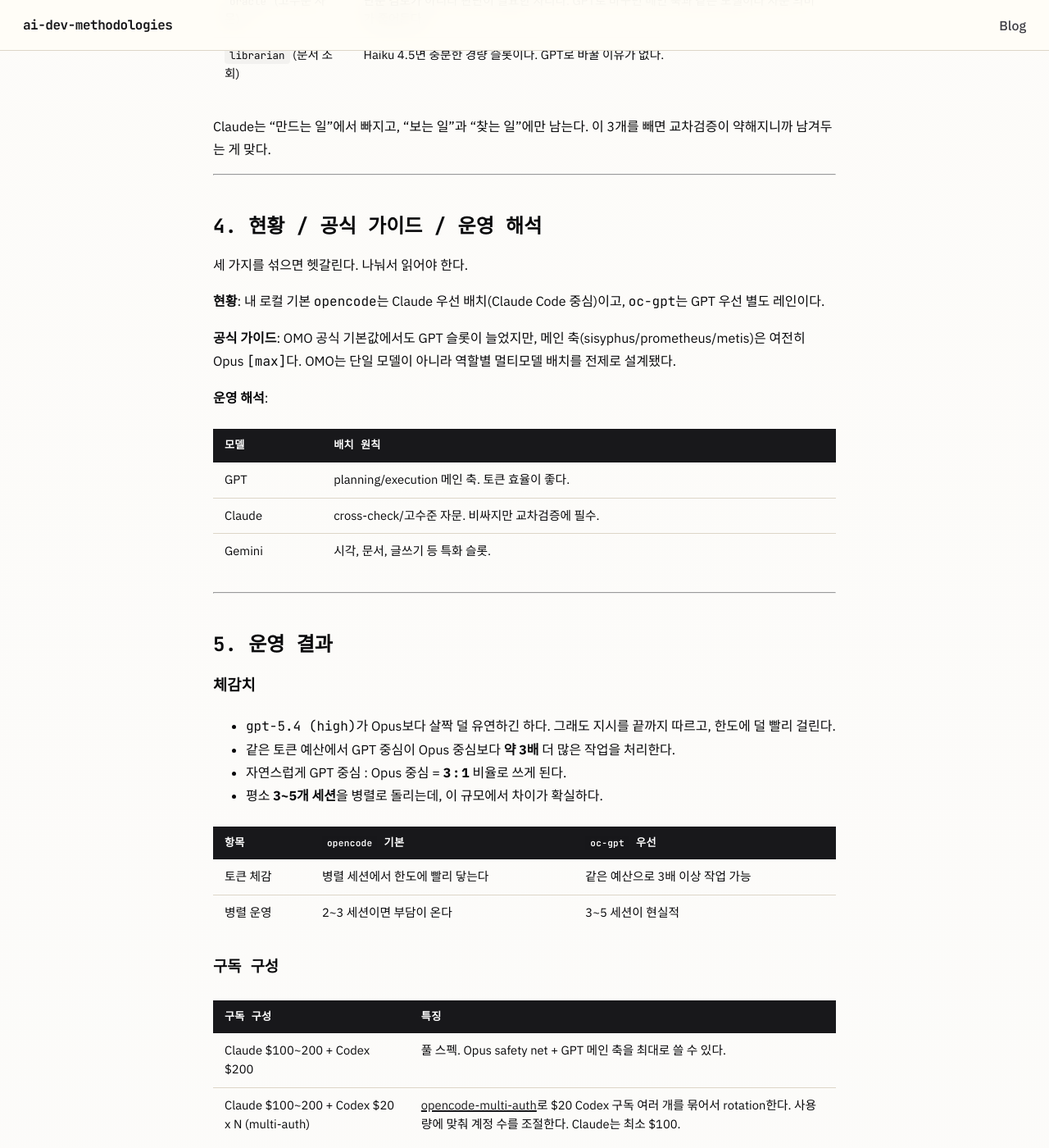
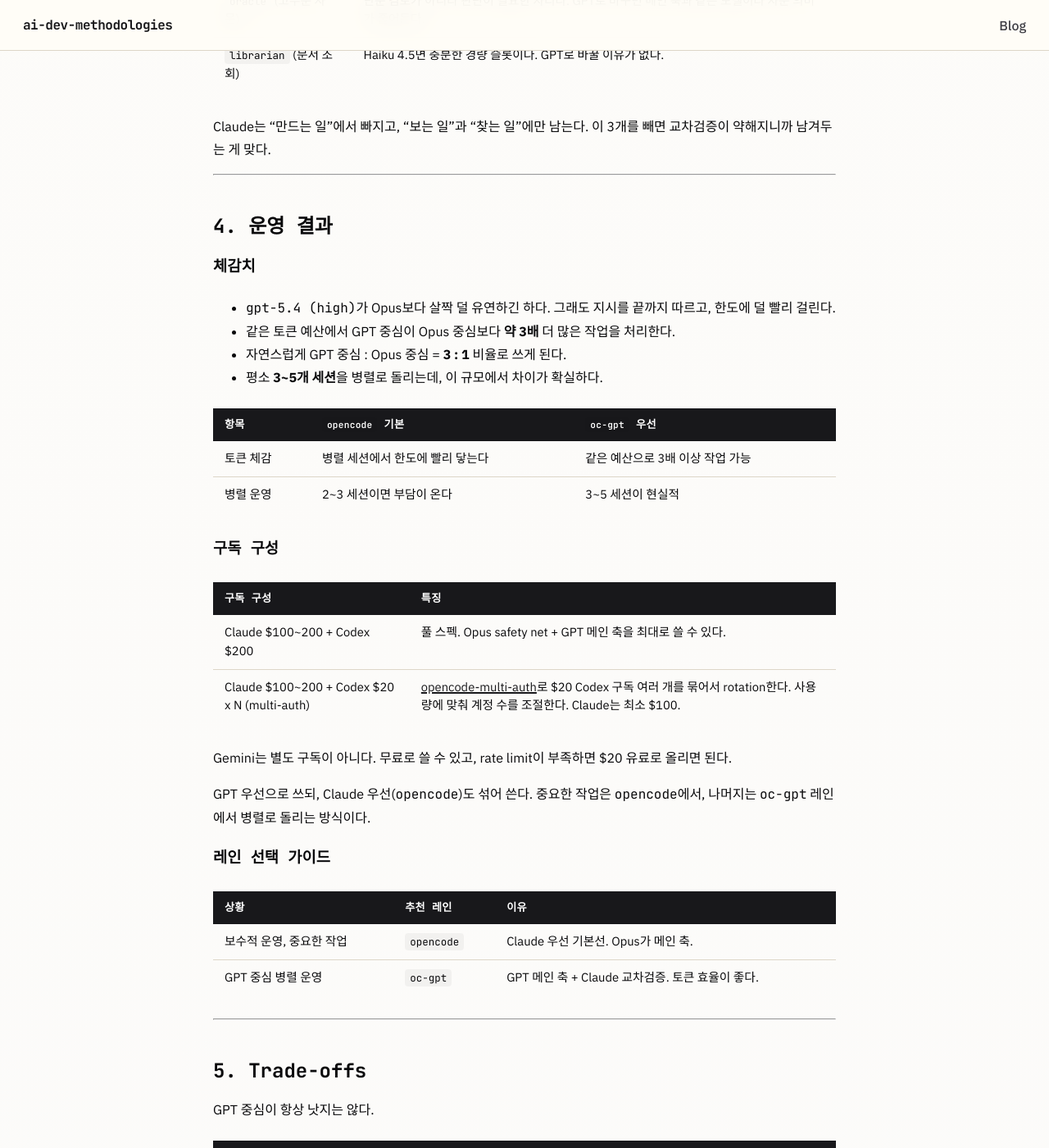
Before and after one commit to ai-dev-methodologies/ai-dev-methodologies.github.io, a Jekyll site: the page built from _posts/2026-04-21-omo-gpt-first-harness.md, in a window 1280 px wide and 1400 px high, scrolled down 4612 px. Shown: the whole window at 82% size. Built offline with Jekyll 4.4.1, drawn with Linux system fonts in a browser that asks for light colours; some of the changed text lies outside the part shown.

Commit message:
fix: remove redundant section 4, renumber 5-7, fix encoding

```diff
--- a/_posts/2026-04-21-omo-gpt-first-harness.md
+++ b/_posts/2026-04-21-omo-gpt-first-harness.md
@@ -129,25 +129,7 @@
 
 ---
 
-## 4. 현황 / 공식 가이드 / 운영 해석
-
-세 가지를 섞으면 헷갈린다. 나눠서 읽어야 한다.
-
-**현황**: 내 로컬 기본 `opencode`는 Claude 우선 배치(Claude Code 중심)이고, `oc-gpt`는 GPT 우선 별도 레인이다.
-
-**공식 가이드**: OMO 공식 기본값에서도 GPT 슬롯이 늘었지만, 메인 축(sisyphus/prometheus/metis)은 여전히 Opus `[max]`다. OMO는 단일 모델이 아니라 역할별 멀티모델 배치를 전제로 설계됐다.
-
-**운영 해석**:
-
-| 모델 | 배치 원칙 |
-|---|---|
-| GPT | planning/execution 메인 축. 토큰 효율이 좋다. |
-| Claude | cross-check/고수준 자문. 비싸지만 교차검증에 필수. |
-| Gemini | 시각, 문서, 글쓰기 등 특화 슬롯. |
-
----
-
-## 5. 운영 결과
+## 4. 운영 결과
 
 ### 체감치
 
```
Also changed, not shown: other parts of _posts/2026-04-21-omo-gpt-first-harness.md (+3 -3 lines).
